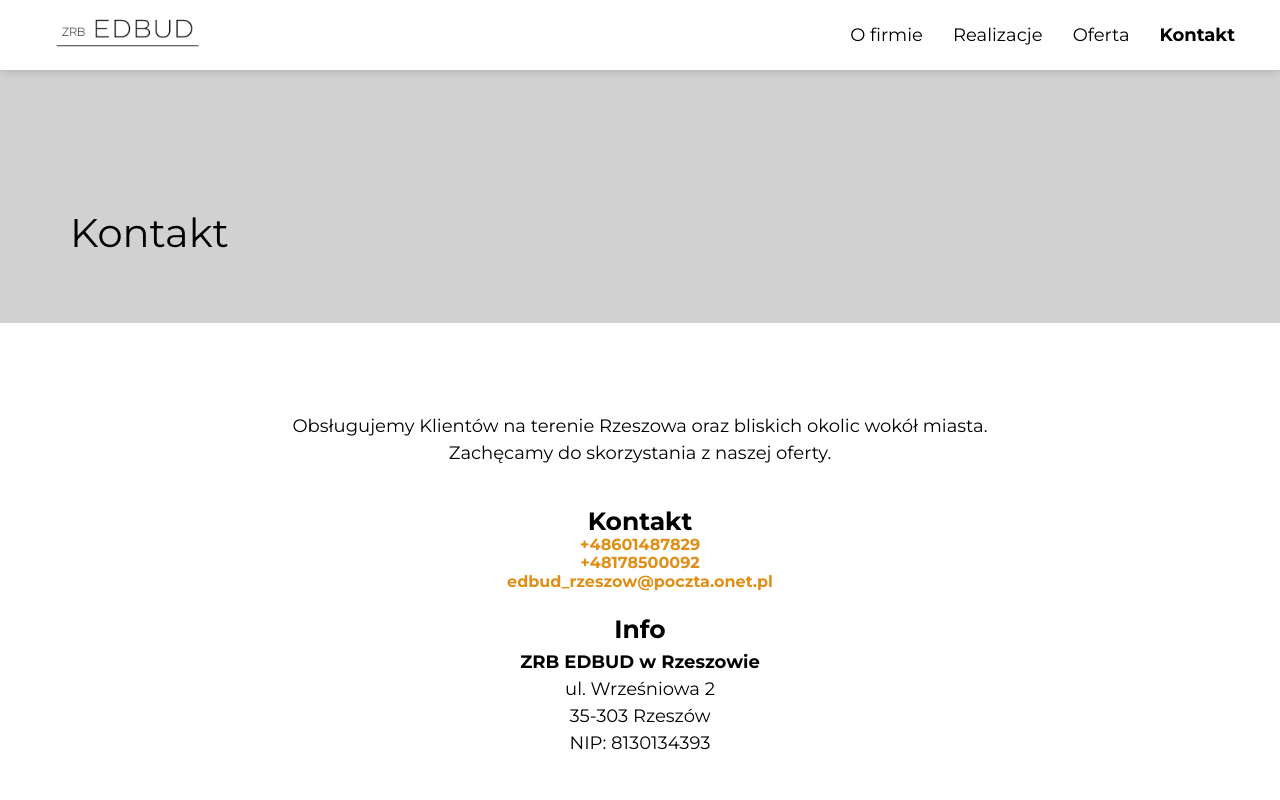
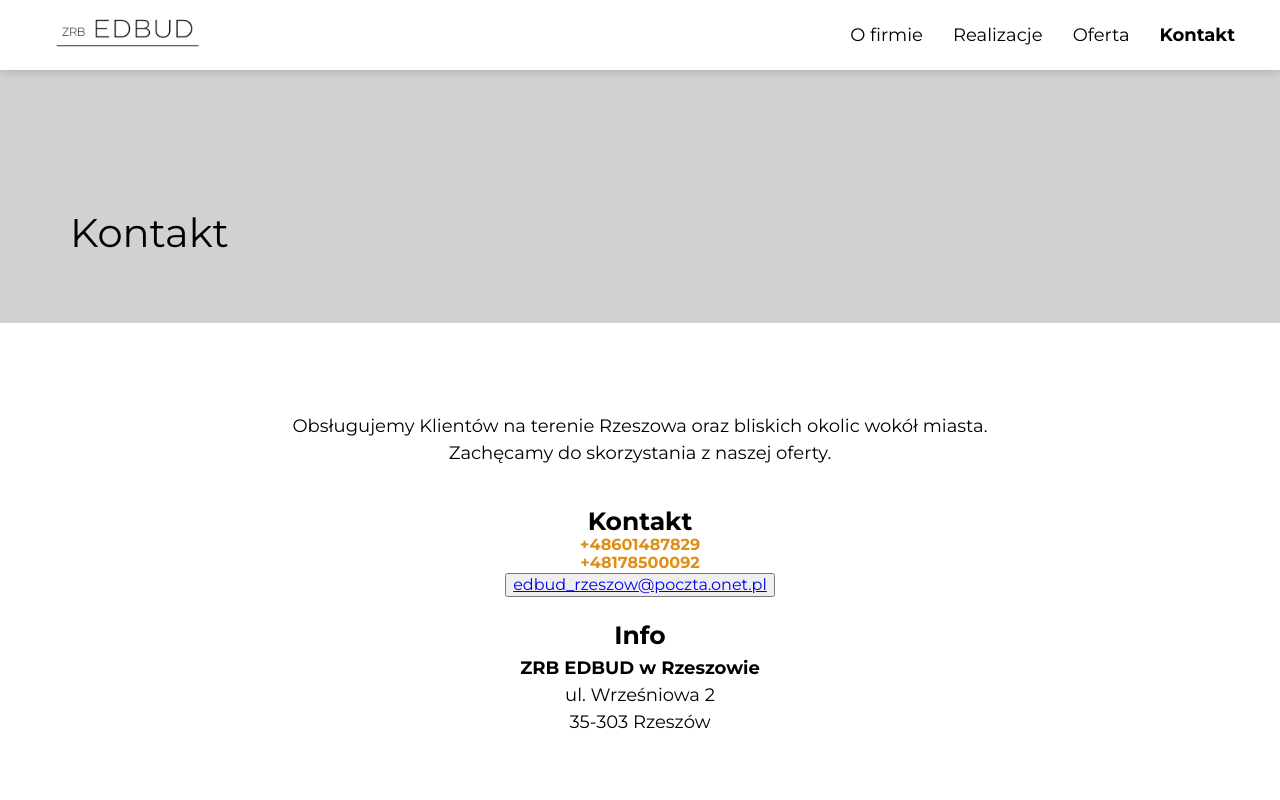
Before and after one commit to kingatos/apex-page-react, a React (Create React App) app: page /kontakt in a window 1280 px wide. Shown: the top 800 px of the page. Built offline with nearby package versions, Linux system fonts and the light colour scheme.

Commit message:
added the button to contact page

```diff
--- a/src/features/contact/ContactPage.js
+++ b/src/features/contact/ContactPage.js
@@ -28,14 +28,17 @@ const ContactPage = () => (
               <br />
               <BoldText>
                 +48601487829 <br /> +48178500092 <br />
-                edbud_rzeszow@poczta.onet.pl
+                <button>
+                  <a href="mailto:edbud_rzeszow@poczta.onet.pl">
+                    edbud_rzeszow@poczta.onet.pl
+                  </a>
+                </button>
               </BoldText>
               <InfoPharagraph>
                 <FavItem>Info</FavItem>
                 <br /> <strong>ZRB EDBUD w Rzeszowie</strong>
                 <br /> ul. Wrześniowa 2 <br />
                 35-303 Rzeszów <br />
-                NIP: 8130134393
               </InfoPharagraph>
             </TelephonePharagraph>
           </TextWrapper>
```
